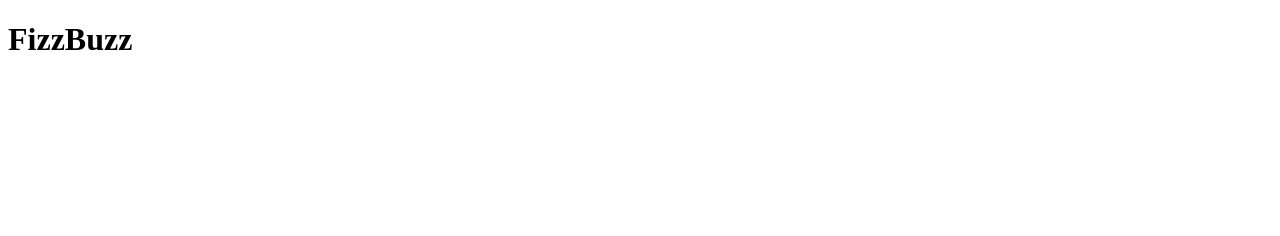
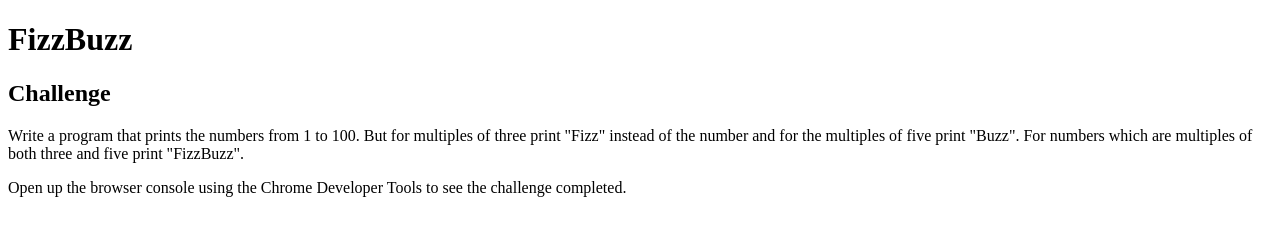
Before and after one commit to CaBurris/Fizzbuzz, a plain HTML site: page index.html in a window 1280 px wide. Drawn offline with Linux system fonts and the light colour scheme.

Commit message:
added context to html

```diff
--- a/index.html
+++ b/index.html
@@ -7,7 +7,9 @@
 
 <body>
 <h1>FizzBuzz</h1>
-
+<h2>Challenge</h2>
+<p>Write a program that prints the numbers from 1 to 100. But for multiples of three print "Fizz" instead of the number and for the multiples of five print "Buzz". For numbers which are multiples of both three and five print "FizzBuzz". </p>
+<p>Open up the browser console using the Chrome Developer Tools to see the challenge completed.</p>
 <script src="js/fizzbuzz.js"></script>
 </body>
 </html>
```
